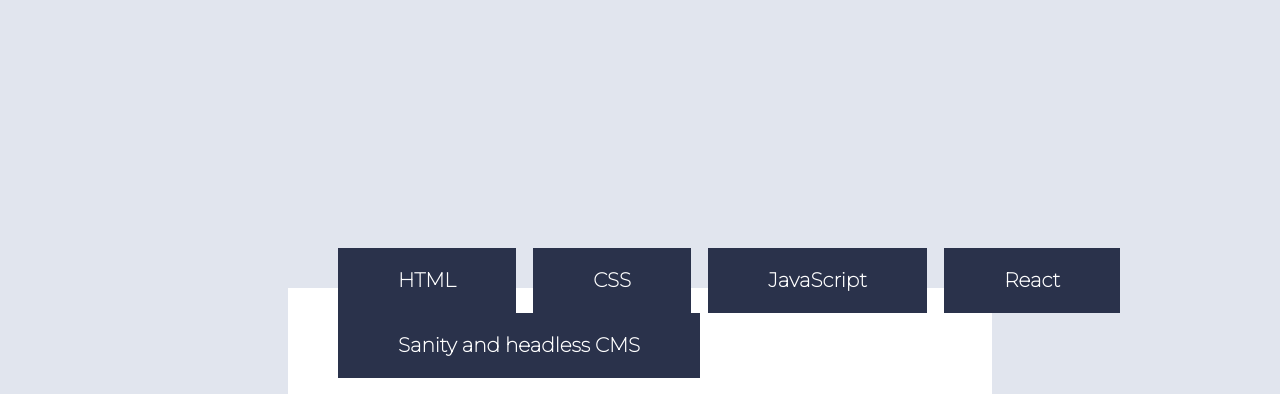
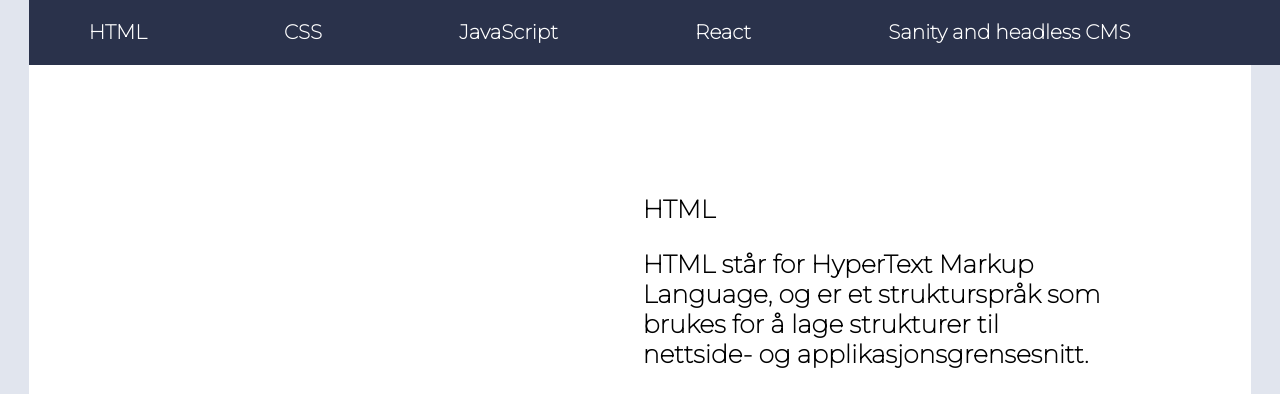
Before and after one commit to LfCrazyCat/uin24ak2_resource_layout_FOSDAHL, a plain HTML site: page index.html in a window 1280 px wide. Shown: the top 394 px of the page. Drawn offline with Linux system fonts and the light colour scheme.

Commit message:
css justering

```diff
--- a/style.css
+++ b/style.css
@@ -6,25 +6,28 @@ html {
 }
 
 body {
-  margin: 10em;
-  padding: 4em;
+  margin: 1em;
+  padding: 0em;
   background-color: #fff;
   font-family: 'Montserrat', sans-serif;
+  display: flex;
+  flex-direction: row;
+  align-items: center;
+
 }
 
 header {
-  margin: 0;
+  width: 100%;
 }
 
 
 /* DESIGN FOR NAVBAR */
 
 nav {
-  position: absolute;
-  top: -5.3%;
-  padding: 10.1em 0em;
-  margin-left: -5.1%;
-  transition: background-color 10.5s;
+  position: fixed;
+  top: 0;
+  width: 100%;
+  background-color: #2A324B;
 }
 
 
@@ -46,13 +49,14 @@ nav ul li a {
   line-height: 3.25em;
   padding: 0 3.0em;
   text-decoration: none;
+  color: #fff;
 
 }
 
 nav a {
   text-decoration: none;
   color: #fff; /* Farge for tekst */
-  font-weight: bolder;
+  font-weight: 900;
   font-size: 20px;
   background-color: #2A324B; /* Bakgrunnsfarge for linkene */
   padding: 1em; /* Padding */
@@ -60,16 +64,8 @@ nav a {
   position: relative;
 }
 
-
-nav a:hover { /* Design for når det hovres over en link i navigasjonsmenyen */
+nav ul li a:visited {
   background-color: #fff;
-  color: black;
-  padding: 0px;
-}
-
-nav ul li a:active { /* Design for hva som vises når man er på en link */
-  background-color: #fff;
-  box-shadow: none;
   color: black;
 }
 
@@ -80,11 +76,14 @@ nav ul li a:active { /* Design for hva som vises når man er på en link */
 /* DESIGN FOR SECTION */
 section {
   width: 100%;
+  padding: 5em;
   background-color: #fff;
+  box-sizing: border-box;
 }
 
 section h1 {
-  font-size: 900;
+  font-size: 25px;
+  font-weight: 900;
 }
 
 section p { /* Design for tekst */
```
